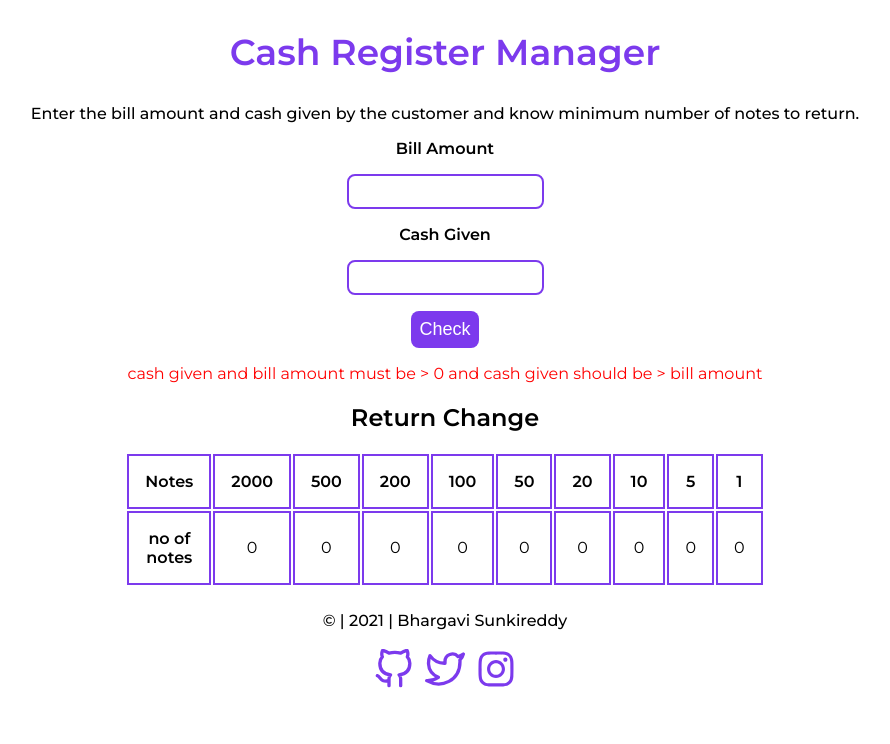
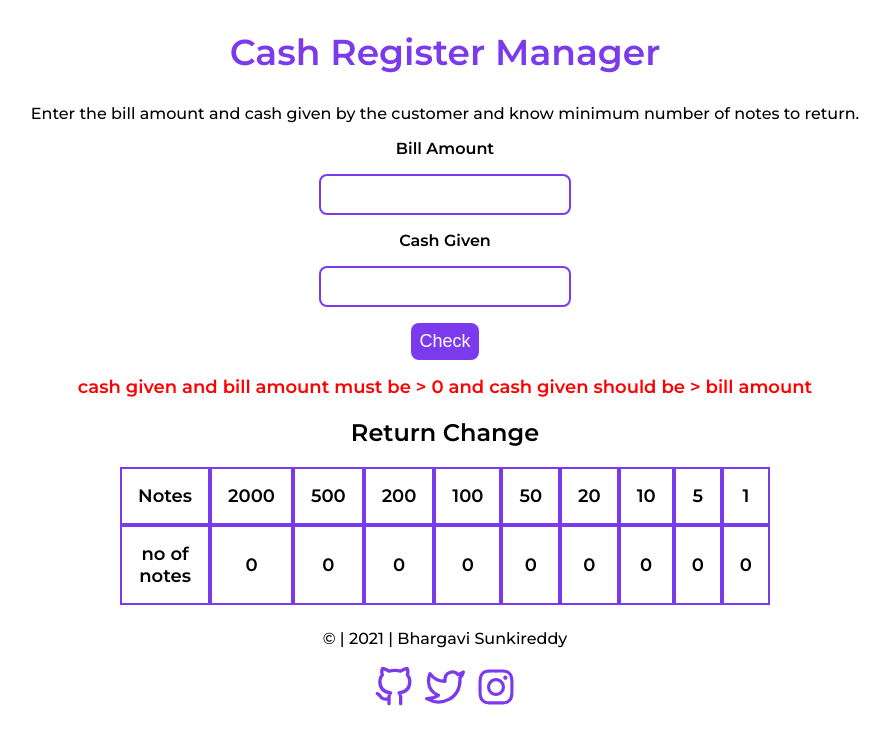
Before and after one commit to bhargaviRdy/cash-resgister, a plain HTML site: page index.html in a window 1280 px wide. Both pictures are taken after a click on the button "Check". Shown: the whole page, without its empty margins (195-1085 px from the left). Drawn offline with Linux system fonts and the light colour scheme.

Commit message:
update readme

```diff
--- a/script.js
+++ b/script.js
@@ -7,12 +7,15 @@ const notes = [2000, 500, 200, 100, 50, 20, 10 , 5, 1];
 
 
 btn.addEventListener("click", function returnChange(){
-    console.log(billAmount.value,cashGiven.value);
-    if(cashGiven.value > 0 && billAmount.value > 0 && cashGiven.value >= billAmount.value){
+    // console.log(billAmount.value,cashGiven.value);
+    if(Number(cashGiven.value) > 0 && Number(billAmount.value) > 0 && Number(cashGiven.value) >= Number(billAmount.value)){
+        console.log(billAmount.value,cashGiven.value);
         errorSpan.innerText = "";
         var amountToReturn = cashGiven.value-billAmount.value;
+        console.log(amountToReturn);
 
         notes.map(note => {
+            document.getElementById(note).innerHTML = "0";
             var toReturn =  Math.floor(amountToReturn/note);
             if(toReturn >= 1){
                 document.getElementById(note).innerHTML = toReturn;
@@ -21,6 +24,10 @@ btn.addEventListener("click", function returnChange(){
         })
     }
     else{
-        errorSpan.innerText = "cash given and bill amount must be > 0  and cash given should be > bill amount"
+        errorSpan.innerText = "cash given and bill amount must be > 0  and cash given should be > bill amount";
+        notes.map(note => {
+            document.getElementById(note).innerHTML = "0";
+        });
+
     }
 });
--- a/styles.css
+++ b/styles.css
@@ -6,9 +6,11 @@
 }
 
 body{
+    /* width: 80%; */
     font-family: "Montserrat", sans-serif;
     box-sizing: border-box;
     text-align: center;
+    margin: 0;
 }
 
 nav{
@@ -31,6 +33,7 @@ label{
 }
 
 input{
+    font-size: large;
     padding: 0.5rem;
     display: block;
     margin: auto;
@@ -52,19 +55,25 @@ button{
 }
 
 table{
+    /* display: table; */
+    border-spacing: 0;
+    width: 40%;
     margin: auto;
-    max-width: 50%;
 }
 
 th,td{
-    width: 0%;
     border-collapse: collapse;
     padding: 1rem;
     border: 2px solid var(--primary-color);
+    font-size: large;
+    font-weight: bold;
 }
 
 .error{
     color: red;
+    font-size: large;
+    font-weight: bold;
+    margin: 1rem;
 }
 
 a{
```
Also changed, not shown: 1 other file.
